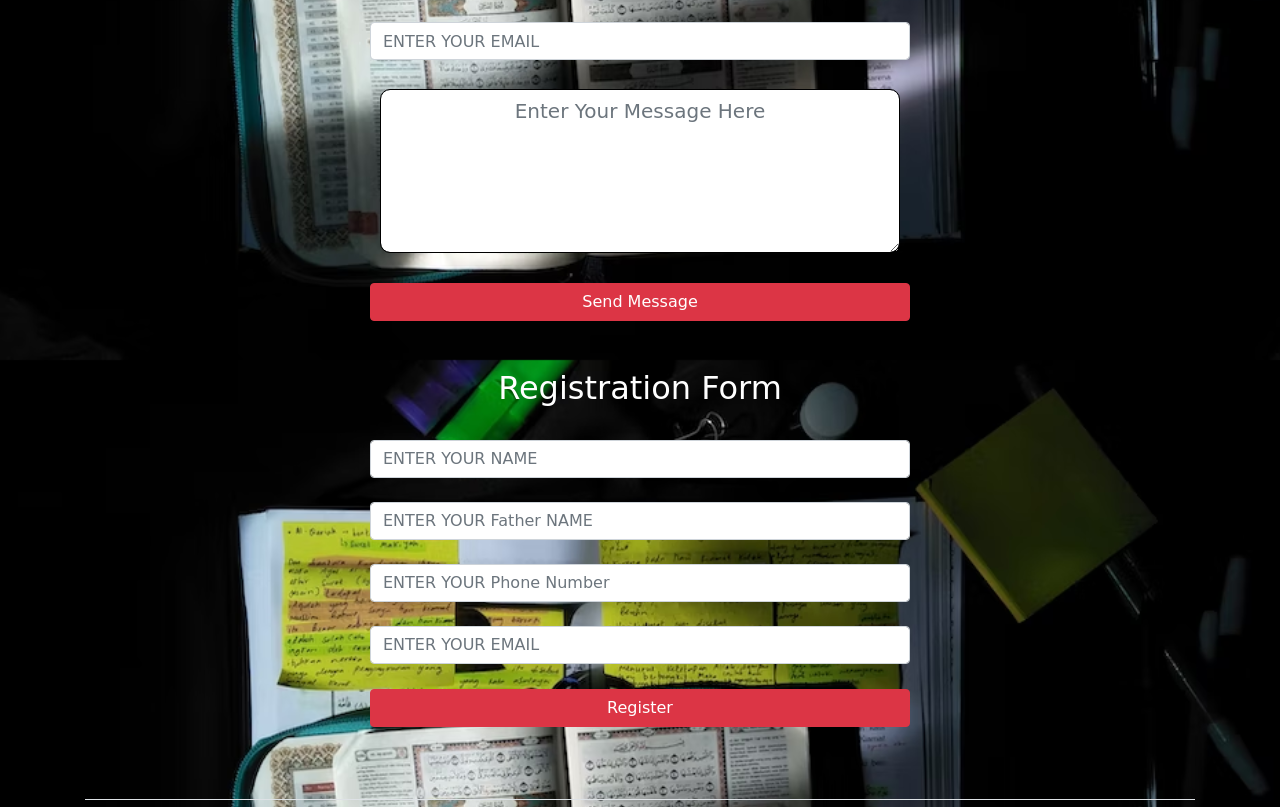
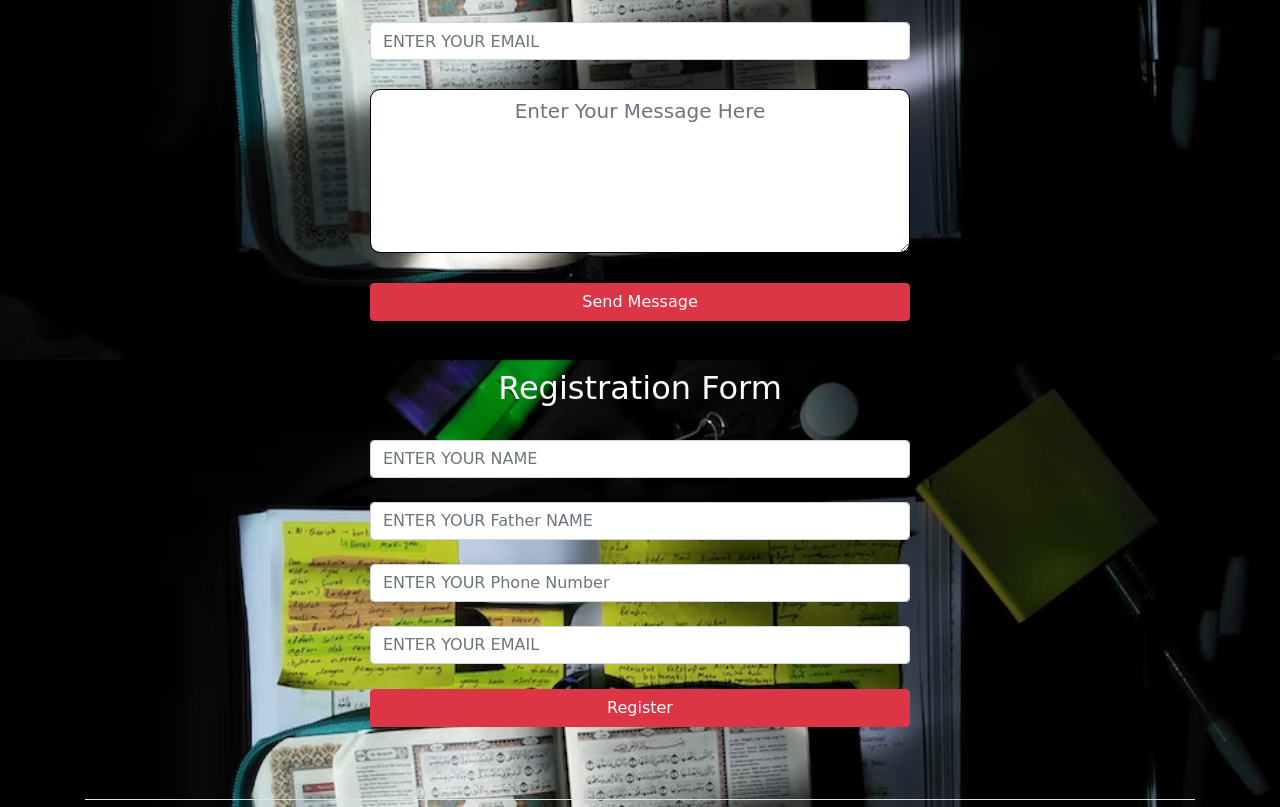
Before and after one commit to MansoorEhmad/quranAcademy.github.io, a plain HTML site: page index.html in a window 1280 px wide. Shown: the part 2040-2847 px from the top of the page. Drawn offline with Linux system fonts and the light colour scheme.

Commit message:
some changes

```diff
--- a/assets/css/default.css
+++ b/assets/css/default.css
@@ -214,7 +214,6 @@ body {
     border: 1px solid black;
 }
 #message{
-    width: 520px;
     border-radius: 10px;
     border: 1px solid black;
     font-family: 'Baloo Bhai 2', cursive;
```
